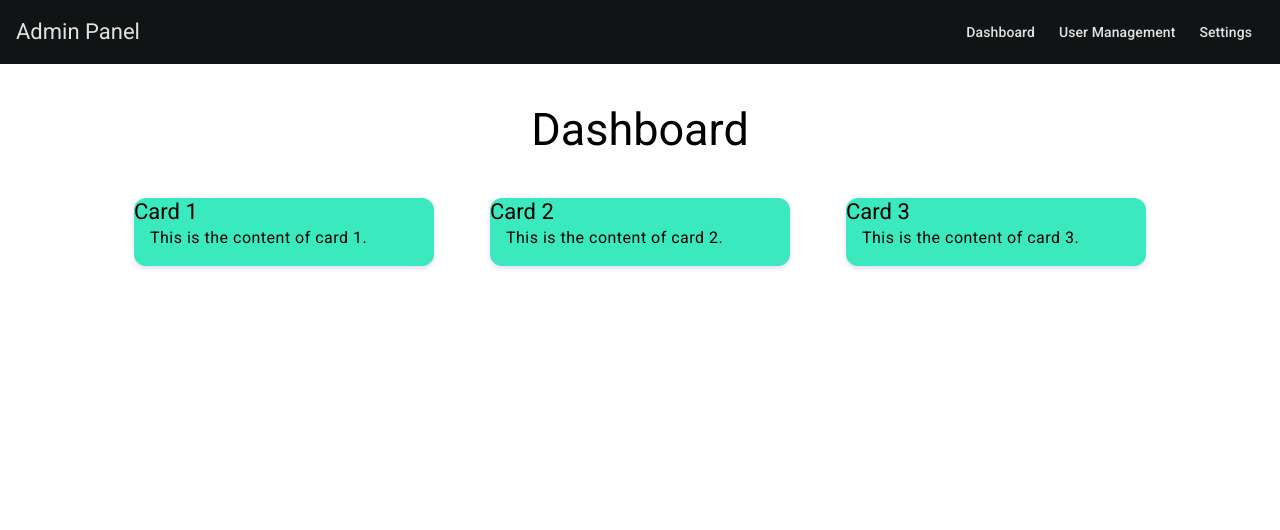
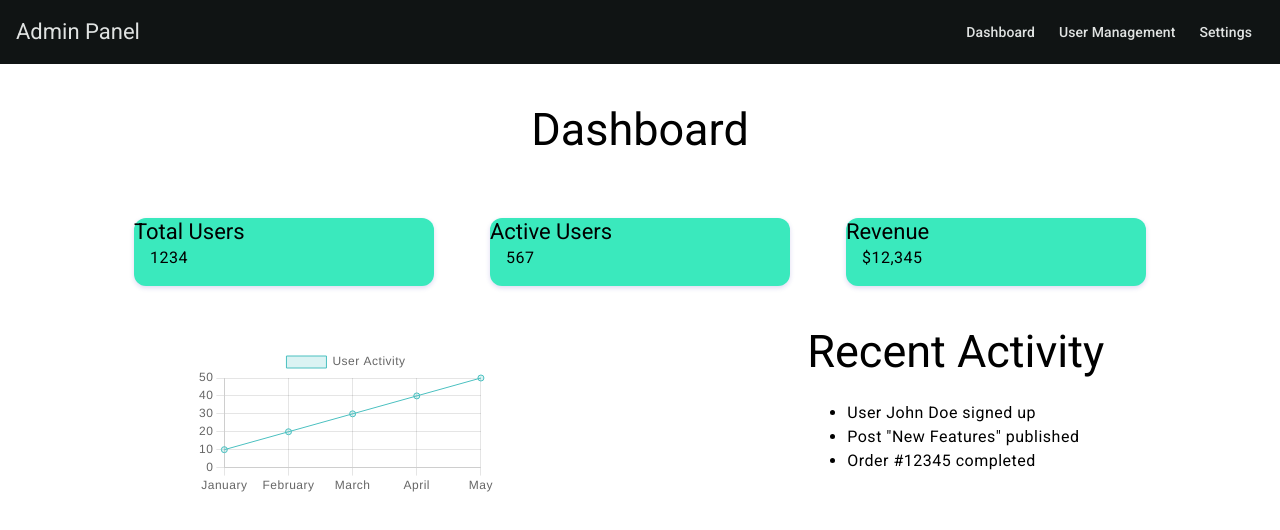
Before and after one commit to kprasad475/admin-panel, an Angular app: page /dashboard in a window 1280 px wide. Shown: the top 530 px of the page. Built offline with nearby package versions, Linux system fonts and the light colour scheme.

Commit message:
adding-chart-to-dashboard

```diff
--- a/package.json
+++ b/package.json
@@ -23,6 +23,7 @@
     "@angular/platform-server": "^18.0.0",
     "@angular/router": "^18.0.0",
     "@angular/ssr": "^18.0.4",
+    "chart.js": "^4.4.3",
     "express": "^4.18.2",
     "json-server": "^1.0.0-beta.1",
     "rxjs": "~7.8.0",
--- a/src/app/dashboard/dashboard.component.html
+++ b/src/app/dashboard/dashboard.component.html
@@ -1,11 +1,24 @@
+<!-- dashboard.component.html -->
 <div class="dashboard-container">
   <h2>Dashboard</h2>
+
   <div class="cards-container">
-    <mat-card *ngFor="let card of [1, 2, 3]" class="dashboard-card">
-      <mat-card-title>Card {{ card }}</mat-card-title>
-      <mat-card-content>
-        This is the content of card {{ card }}.
-      </mat-card-content>
+    <mat-card *ngFor="let stat of stats" class="dashboard-card">
+      <mat-card-title>{{ stat.title }}</mat-card-title>
+      <mat-card-content>{{ stat.value }}</mat-card-content>
     </mat-card>
   </div>
+
+  <div class="charts-container">
+    <div class="chart">
+      <canvas id="userActivityChart"></canvas>
+    </div>
+  </div>
+
+  <div class="recent-activity">
+    <h2>Recent Activity</h2>
+    <ul>
+      <li *ngFor="let activity of recentActivities">{{ activity }}</li>
+    </ul>
+  </div>
 </div>
--- a/src/app/dashboard/dashboard.component.scss
+++ b/src/app/dashboard/dashboard.component.scss
@@ -3,15 +3,28 @@
   flex-wrap: wrap;
   justify-content: space-around;
   padding: 20px;
+  gap: 20px; // Adds spacing between items inside the flex container
 }
 
 .dashboard-card {
-    width: 300px;
+  width: 300px; // Adjusted to ensure the card doesn’t overlap with the charts
   margin: 20px;
   background-color: rgb(58, 233, 189);
   box-shadow: 0 2px 5px rgba(31, 7, 167, 0.15);
 }
 
-  .dashboard-card-content{
-   margin: 100px;;
+.dashboard-card-content {
+  padding: 20px; // Adjusted to reduce excess spacing and improve card layout
 }
+
+.charts-container {
+  display: flex;
+  flex-wrap: wrap;
+  justify-content: space-around;
+  gap: 20px; // Adds spacing between the chart divs
+  padding: 20px; // Padding to ensure content is not too close to the edge
+
+  .chart {
+      flex: 1; // Ensures each canvas takes up available space
+  }
+}
--- a/src/app/dashboard/dashboard.component.ts
+++ b/src/app/dashboard/dashboard.component.ts
@@ -1,27 +1,60 @@
-import { Component, Input, OnInit } from '@angular/core';
-import { trigger, state, style, animate, transition } from '@angular/animations';
+import { Component, AfterViewInit } from '@angular/core';
+import { Chart, registerables } from 'chart.js';
 
 @Component({
   selector: 'app-dashboard',
   templateUrl: './dashboard.component.html',
-  styleUrls: ['./dashboard.component.scss'],
-  animations: [
-    trigger('cardAnimation', [
-      state('in', style({ opacity: 1, transform: 'translateX(0)' })),
-      transition('void => *', [
-        style({ opacity: 0, transform: 'translateX(-100%)' }),
-        animate('300ms ease-in')
-      ]),
-      transition('* => void', [
-        animate('300ms ease-out', style({ opacity: 0, transform: 'translateX(100%)' }))
-      ])
-    ])
-  ]
+  styleUrls: ['./dashboard.component.scss']
 })
-export class DashboardComponent implements OnInit{
-  @Input() dashboardData: any[];
+export class DashboardComponent implements AfterViewInit {
+  stats = [
+    { title: 'Total Users', value: 1234 },
+    { title: 'Active Users', value: 567 },
+    { title: 'Revenue', value: '$12,345' }
+  ];
 
-  ngOnInit(): void {
+  recentActivities = [
+    'User John Doe signed up',
+    'Post "New Features" published',
+    'Order #12345 completed'
+  ];
 
+  ngAfterViewInit() {
+    if (typeof window !== 'undefined') {
+      Chart.register(...registerables); // Register necessary chart components
+      this.initializeCharts();
+    }
+  }
+
+  initializeCharts() {
+    const userActivityCanvas = document.getElementById('userActivityChart') as HTMLCanvasElement;
+
+    if (userActivityCanvas) {
+      new Chart(userActivityCanvas, {
+        type: 'line', // Chart type
+        data: {
+          labels: ['January', 'February', 'March', 'April', 'May'],
+          datasets: [{
+            label: 'User Activity',
+            data: [10, 20, 30, 40, 50],
+            backgroundColor: 'rgba(75, 192, 192, 0.2)',
+            borderColor: 'rgba(75, 192, 192, 1)',
+            borderWidth: 1
+          }]
+        },
+        options: {
+          scales: {
+            x: {
+              beginAtZero: true
+            },
+            y: {
+              beginAtZero: true
+            }
+          }
+        }
+      });
+    } else {
+      console.error('Canvas element not found for userActivityChart');
+    }
   }
 }
--- a/src/app/user-management/user-management.component.html
+++ b/src/app/user-management/user-management.component.html
@@ -1,7 +1,9 @@
 <div class="user-management-container">
   <h2>User Management</h2>
-  <input type="text" placeholder="search" [(ngModel)]="searchText" (input)="search()">
-  <button mat-button (click)="sort()">Sort by name</button>
+  <div class="search-sort-container">
+    <input type="text" placeholder="search" [(ngModel)]="searchText" (input)="search()" class="search-box">
+    <button mat-button (click)="sort()" class="sort-button">Sort by name</button>
+  </div>
   <div class="cards-container">
     <mat-card *ngFor="let user of filteredText" class="user-card">
       <mat-card-title>{{ user.name }}</mat-card-title>
--- a/src/app/user-management/user-management.component.scss
+++ b/src/app/user-management/user-management.component.scss
@@ -5,13 +5,36 @@
   padding: 20px;
 }
 
-.user-management-container input[type=text] {
-  width: 300px;
+.search-sort-container {
+  display: flex;
+  align-items: center;
+  margin-bottom: 20px;
+  width: 100%; /* Ensure the container takes full width */
+  max-width: 600px; /* Adjust the maximum width as needed */
+}
+
+.search-box {
+  flex: 1;
   padding: 10px;
-  margin: 20px 0;
+  margin-right: 10px;
   font-size: 17px;
   border-radius: 5px;
   border: 1px solid #00367e;
+  width: 100%; /* Ensure the input takes full width of its container */
+}
+
+.sort-button {
+  padding: 10px 20px;
+  background-color: #1687ff;
+  color: white;
+  border: none;
+  cursor: pointer;
+  border-radius: 5px;
+
+}
+
+.sort-button:hover {
+  background-color: #0056b3;
 }
 
 .cards-container {
@@ -26,7 +49,7 @@
   flex-direction: column;
   width: 300px;
   margin: 20px;
-  background-color: rgb(18, 224, 252);
+  background-color: rgb(108, 236, 253);
   box-shadow: 0 2px 5px rgba(0,0,0,0.15);
   text-align: center;
   padding: 10px;
```
Also changed, not shown: 1 other file (tests, documents, lock files or other folders). Lines whose indentation alone changed are shown as unchanged.
